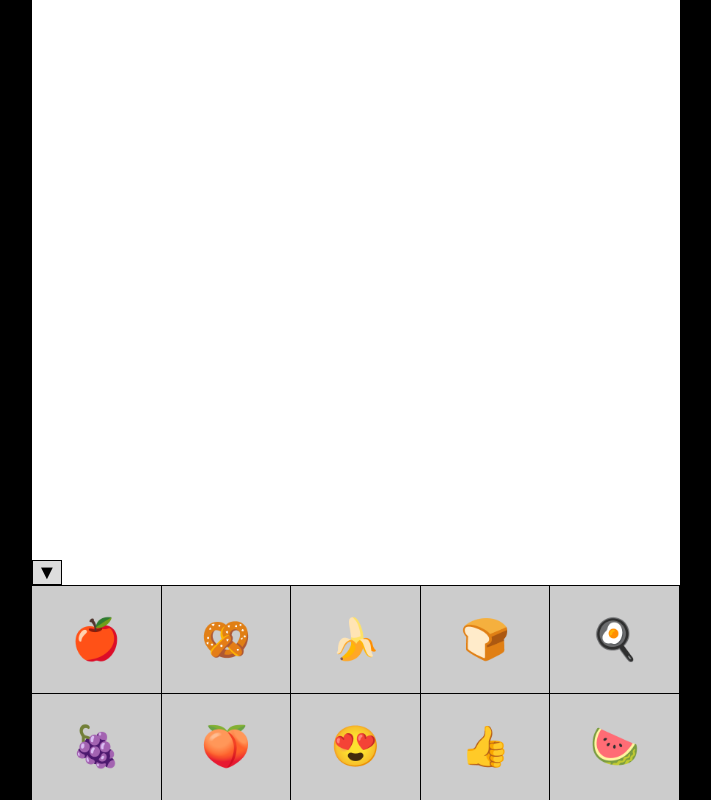
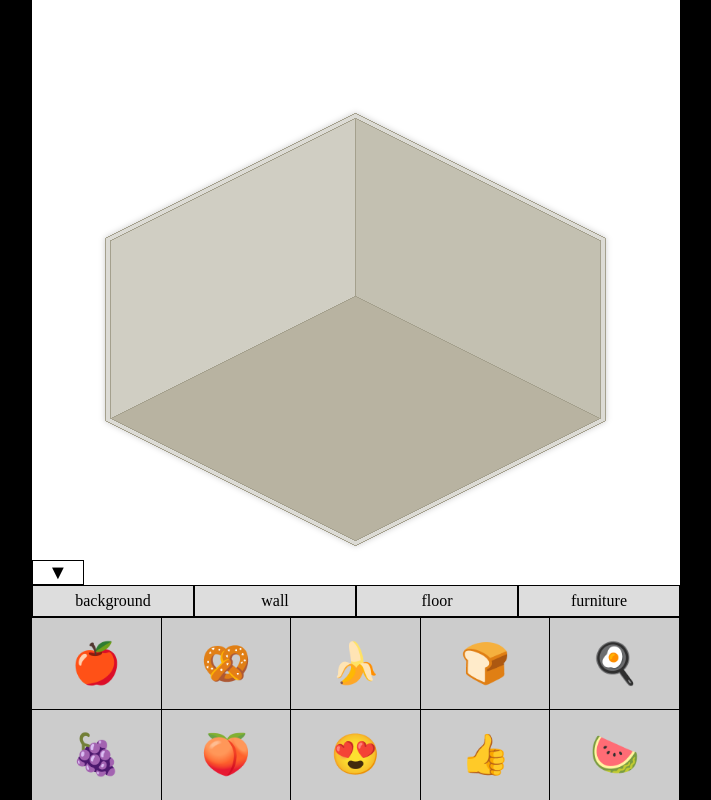
Before and after one commit to sloth-hub/wanroom, a plain HTML site: page index.html in a window 1280 px wide. Both pictures are taken after a click on the button "START". Shown: the whole page, without its empty margins (284-995 px from the left). Drawn offline with Linux system fonts and the light colour scheme.

Commit message:
Fix item list and item tab

```diff
--- a/index.js
+++ b/index.js
@@ -20,7 +20,13 @@ function init() {
         const itemListWrap = document.createElement("div");
         itemListWrap.classList.add("item-list-wrap");
         itemListWrap.innerHTML = `
-        <div class="tab-toggle"><span>▼</span></div>
+        <div class="tab-toggle">▼</li></div>
+        <ul class="item-tab">
+        <li class="item-tab category">background</li>
+        <li class="item-tab category">wall</li>
+        <li class="item-tab category">floor</li>
+        <li class="item-tab category">furniture</li>
+        </ul>
         <ul class="item-list">
         <li class="list-item">🍎</li>
         <li class="list-item">🥨</li>
@@ -34,10 +40,9 @@ function init() {
         <li class="list-item">🍉</li>
         </ul>`;
         container.appendChild(itemListWrap);
-        const itemList = document.querySelector(".item-list");
         clickedItemList(itemListWrap);
         onClickedItem();
-        onClickedTab(itemList);
+        onClickedTab(itemListWrap);
     });
 
 }
@@ -53,9 +58,18 @@ function clickedItemList(itemListWrap) {
     });
 }
 
-function onClickedTab(itemList) {
-    document.querySelector(".tab-toggle span").addEventListener("click", ()=> {
+function onClickedTab(itemListWrap) {
+    const tabToggle = itemListWrap.querySelector(".tab-toggle");
+    tabToggle.addEventListener("click", ()=> {
+        const itemList = itemListWrap.querySelector(".item-list");
+        const itemTab = itemListWrap.querySelector(".item-tab");
         itemList.classList.toggle("hide");
+        itemTab.classList.toggle("hide");
+        if (tabToggle.innerText === "▼") {
+            tabToggle.innerText = "▲";
+        } else {
+            tabToggle.innerText = "▼";
+        }
     });
 }
 
--- a/style.css
+++ b/style.css
@@ -30,7 +30,7 @@ body {
 .room {
     width: 100%;
     height: 100%;
-    background: center 30px no-repeat url("./room.png");
+    background: center 30px no-repeat url("./images/room.png");
 }
 
 .item-list-wrap {
@@ -42,26 +42,33 @@ body {
     position: absolute;
     bottom: 0;
 }
-.tab-toggle {
-    width: 30px;
-    height: 30px;
+
+.item-tab {
+    display: flex;
+    justify-content: space-between;
     background-color: #ddd;
-    border: 1px solid #000;
 }
 
-.tab-toggle span {
+.item-tab li {
+    width: 100%;
+    height: 30px;
+    justify-content: center;
+    align-items: center;
+    border: 1px solid #000;
+    cursor: pointer;
+}
+
+.tab-toggle {
+    border: 1px solid #000;
+    width: 50px;
     text-align: center;
-    width: 100%;
     font-size: 20px;
     cursor: pointer;
 }
 
-.item-list, .tab-toggle {
+.item-list {
+    display: flex;
     box-sizing: border-box;
-    display: flex;
-}
-
-.item-list {
     height: 300px;
     flex-wrap: wrap;
     list-style: none;
@@ -95,7 +102,7 @@ body {
 }
 
 .hide {
-   display: none;
+    display: none;
 }
 
 .room .hide {
```
Also changed, not shown: images/room.png (added).
